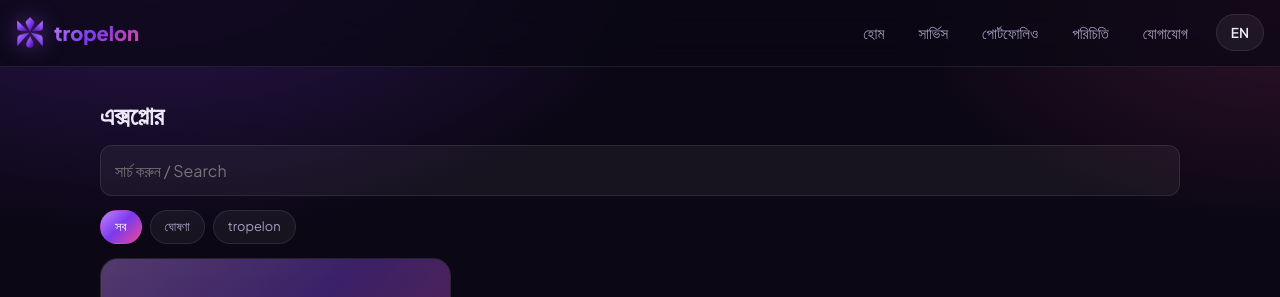
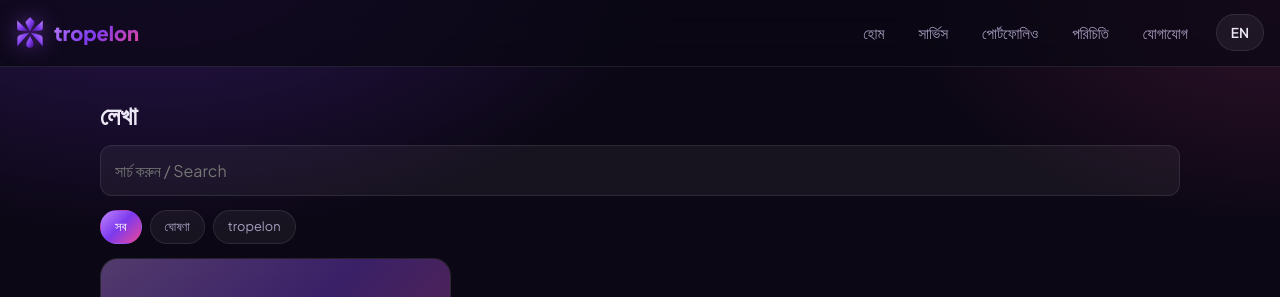
Before and after one commit to tropelon/Ponzile, a Jekyll site: the page built from explore.html, in a window 1280 px wide. Shown: the top 297 px of the page. Built offline with Jekyll 4.4.1, drawn with Linux system fonts in a browser that asks for light colours.

Commit message:
Update title and content for explore.html

```diff
--- a/explore.html
+++ b/explore.html
@@ -1,6 +1,7 @@
 ---
 layout: default
-title: এক্সপ্লোর
+title: লেখা
+description: tropelon-এর লেখা ও গাইড | Articles and guides from tropelon
 permalink: /explore/
 ---
 <style>
@@ -9,7 +10,7 @@ permalink: /explore/
   .chip.on{color:#fff;background:var(--grad);border-color:transparent}
 </style>
 
-<h1 class="section-title" style="margin-top:8px;font-size:1.6rem"><span class="bn">এক্সপ্লোর</span><span class="en">Explore</span></h1>
+<h1 class="section-title" style="margin-top:8px;font-size:1.6rem"><span class="bn">লেখা</span><span class="en">Articles</span></h1>
 
 <input id="q" type="search" placeholder="সার্চ করুন / Search" aria-label="Search" autocomplete="off">
 
@@ -26,17 +27,20 @@ permalink: /explore/
     {% if post.image %}
       {% if post.image contains '://' %}{% assign img = post.image %}{% else %}{% assign img = post.image | relative_url %}{% endif %}
     {% endif %}
-    {% capture hay %}{{ post.title }} {{ post.description }} {{ post.tags | join: ' ' }}{% endcapture %}
+    {% assign t_en = post.title_en | default: post.title %}
+    {% assign d_bn = post.description | default: post.excerpt | strip_html | strip_newlines | truncate: 100 %}
+    {% assign d_en = post.description_en | default: post.description | default: post.excerpt | strip_html | strip_newlines | truncate: 100 %}
+    {% capture hay %}{{ post.title }} {{ post.title_en }} {{ post.description }} {{ post.description_en }} {{ post.tags | join: ' ' }}{% endcapture %}
     <a class="card post-card" href="{{ post.url | relative_url }}" data-text="{{ hay | strip_newlines | downcase | escape }}" data-tags="{{ post.tags | join: '|' | escape }}">
       {% if img %}<img src="{{ img }}" alt="" loading="lazy">{% else %}<div style="aspect-ratio:16/9;background:var(--grad);opacity:.35"></div>{% endif %}
       <div class="body">
-        <h3>{{ post.title }}</h3>
+        <h3><span class="bn">{{ post.title }}</span><span class="en">{{ t_en }}</span></h3>
         <p class="meta">{{ post.date | date: "%d-%m-%Y" }}</p>
-        <p class="meta" style="margin-top:6px">{{ post.description | default: post.excerpt | strip_html | strip_newlines | truncate: 100 }}</p>
+        <p class="meta" style="margin-top:6px"><span class="bn">{{ d_bn }}</span><span class="en">{{ d_en }}</span></p>
       </div>
     </a>
   {% else %}
-    <p class="meta"><span class="bn">এখনো কোনো পোস্ট নেই।</span><span class="en">No posts yet.</span></p>
+    <p class="meta"><span class="bn">এখনো কোনো লেখা নেই।</span><span class="en">No articles yet.</span></p>
   {% endfor %}
 </div>
 
```
